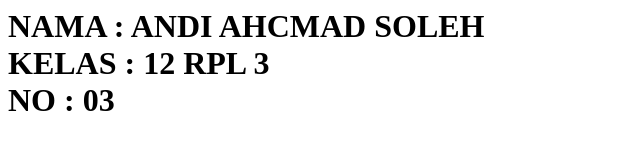
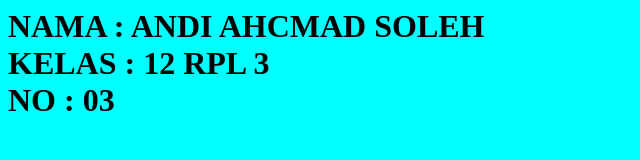
Before and after one commit to ANDIAS13/andiahcmadsoleh, a plain HTML site: page index.html in a window 1280 px wide. Shown: the whole page, without its empty margins (0-640 px from the left). Drawn offline with Linux system fonts and the light colour scheme.

Commit message:
Update index.html

```diff
--- a/index.html
+++ b/index.html
@@ -1,8 +1,7 @@
 <html>
-<head><title> BIODATA DIRI </title>
-<body bgcolors="aqua">
+<head><title> BIODATA DIRI </title></head>
+<body bgcolor="aqua">
 	<h1>NAMA : ANDI AHCMAD SOLEH<br>
 KELAS : 12 RPL 3<br>
 NO : 03</h1></body>
-</head>
 </html>
```
